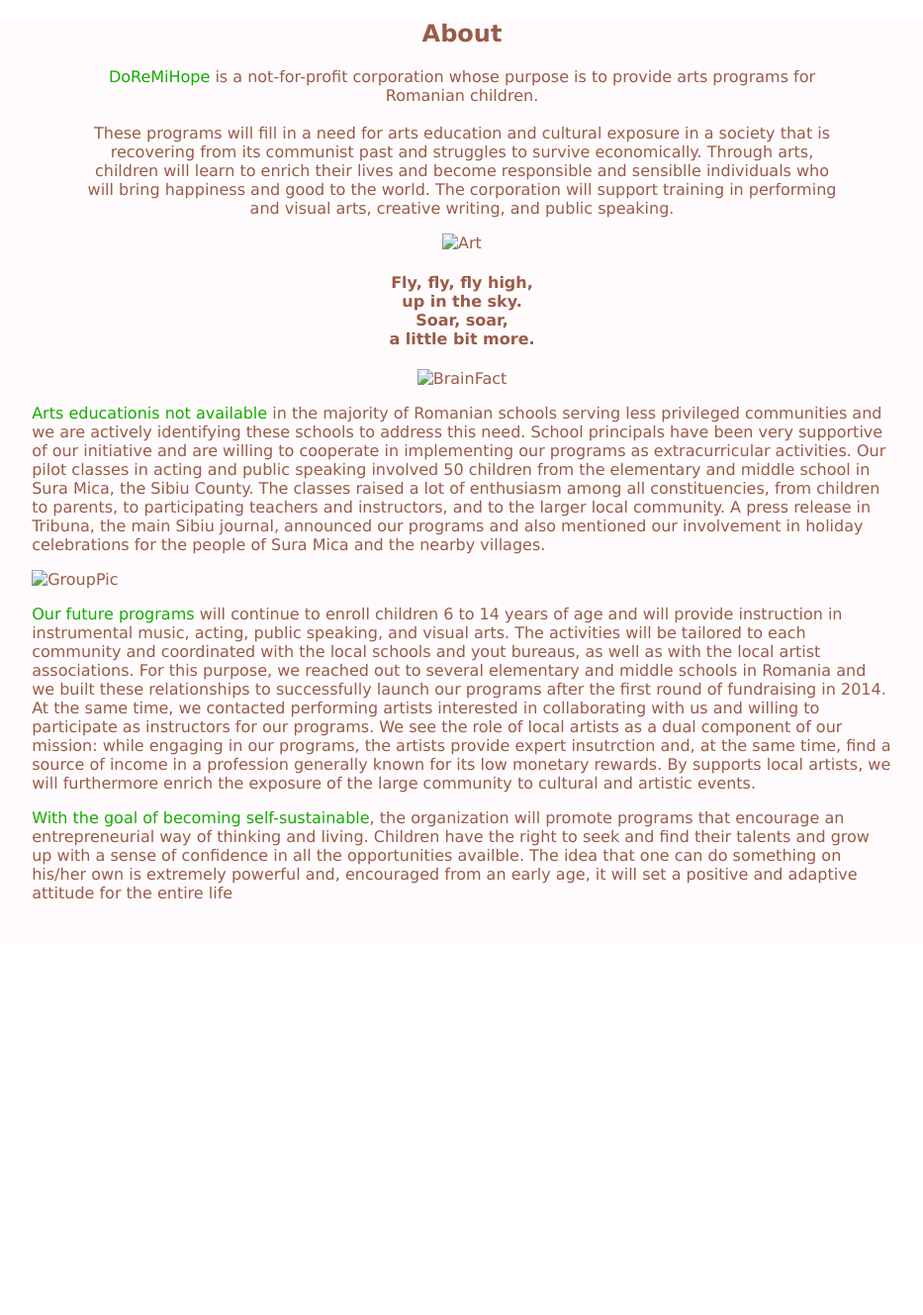
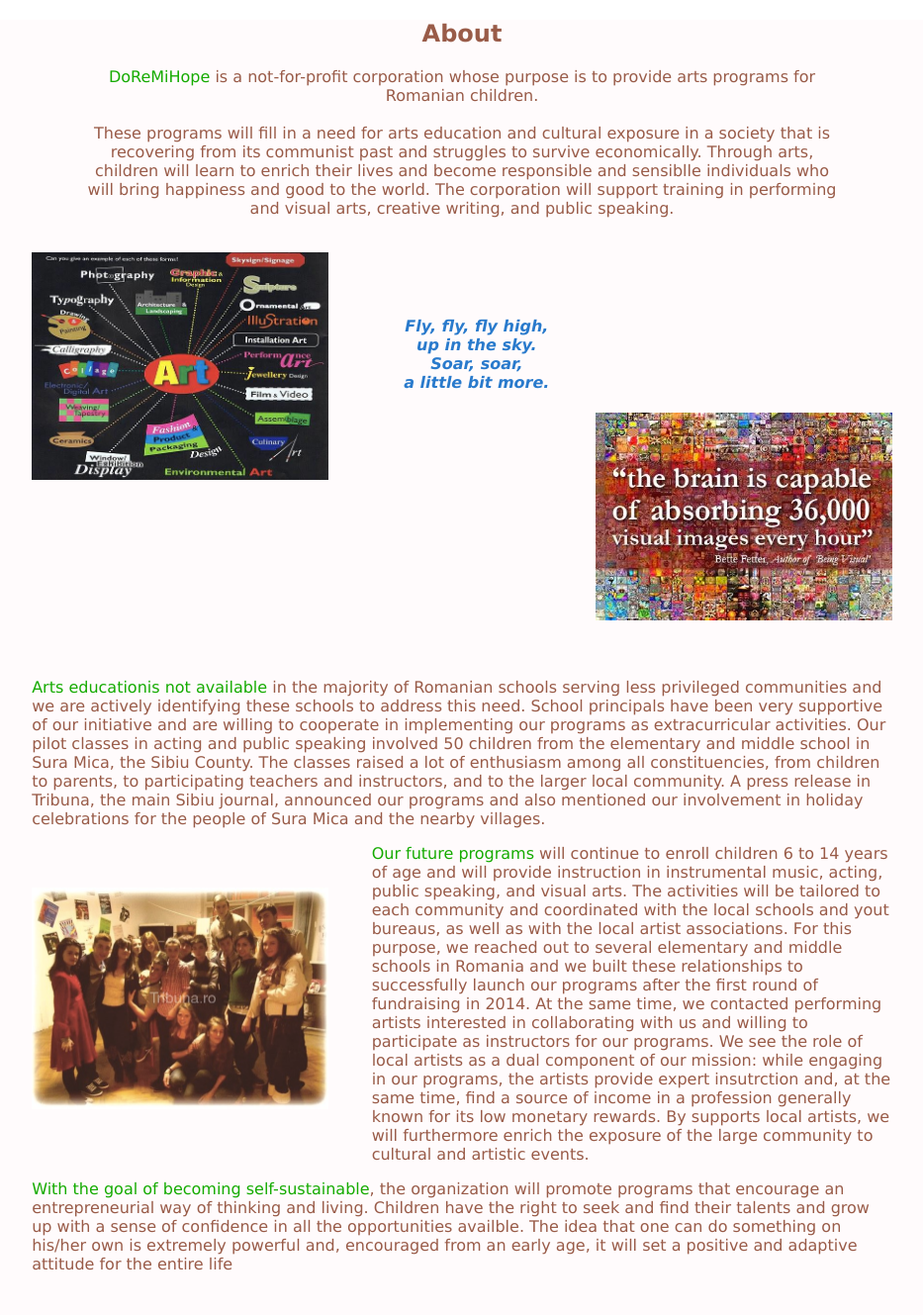
Before and after one commit to juljoseph33/DoReMiHope, a PHP site: page /about.php in a window 1280 px wide. Shown: the part 83-1412 px from the top of the page at 99% size, without its empty margins (173-1106 px from the left). Before the commit the page ends 992 px from the top, so only its background shows below. Run offline with PHP 8.4, Linux system fonts and the light colour scheme.

Commit message:
finished (?) formatting about page
I based this as much as I could on the sketch that we have. It works
well in my browser at full screen, not sure about you guys'.

```diff
--- a/about.php
+++ b/about.php
@@ -16,19 +16,21 @@
 		<p id="aboutIntro">
 			<span class="green">DoReMiHope</span> is a not-for-profit corporation whose purpose is to provide arts programs for Romanian children.<br><br>
 			These programs will fill in a need for arts education and cultural exposure in a society that is recovering from its communist past and struggles to survive economically. Through arts, children will learn to enrich their lives and become responsible and sensiblle individuals who will bring happiness and good to the world. The corporation will support training in performing and visual arts, creative writing, and public speaking.
-		</p>
-		<div id="artPic"><img src="" alt="Art"></div>
+		</p><br>
+		<div id="artPic"><img src="Img/artPic.png" alt="Art"></div>
 		<div id="quote">
-			<h4>Fly, fly, fly high,<br>
+			<h4><em>Fly, fly, fly high,<br>
 				up in the sky.<br>
 				Soar, soar,<br>
-				a little bit more.</h4></div>
-		<div id="brainPic"><img src="" alt="BrainFact"></div>
+				a little bit more.</em></h4>
+		</div>
+		<div id="brainPic"><img src="Img/brainPic.jpg" alt="BrainFact"></div>
+		<br><br>
 		<div id="aboutText">
 			<p>
 				<span class="green">Arts educationis not available</span> in the majority of Romanian schools serving less privileged communities and we are actively identifying these schools to address this need. School principals have been very supportive of our initiative and are willing to cooperate in implementing our programs as extracurricular activities. Our pilot classes in acting and public speaking involved 50 children from the elementary and middle school in Sura Mica, the Sibiu County. The classes raised a lot of enthusiasm among all constituencies, from children to parents, to participating teachers and instructors, and to the larger local community. A press release in Tribuna, the main Sibiu journal, announced our programs and also mentioned our involvement in holiday celebrations for the people of Sura Mica and the nearby villages.
 			</p>
-			<div id="groupPic"><img src="" alt="GroupPic"></div>
+			<div id="groupPic"><img src="Img/groupPic.png" alt="GroupPic"></div>
 			<p>
 				<span class="green">Our future programs</span> will continue to enroll children 6 to 14 years of age and will provide instruction in instrumental music, acting, public speaking, and visual arts. The activities will be tailored to each community and coordinated with the local schools and yout bureaus, as well as with the local artist associations. For this purpose, we reached out to several elementary and middle schools in Romania and we built these relationships to successfully launch our programs after the first round of fundraising in 2014. At the same time, we contacted performing artists interested in collaborating with us and willing to participate as instructors for our programs. We see the role of local artists as a dual component of our mission: while engaging in our programs, the artists provide expert insutrction and, at the same time, find a source of income in a profession generally known for its low monetary rewards. By supports local artists, we will furthermore enrich the exposure of the large community to cultural and artistic events.
 			</p>
--- a/styles/stylesheet.css
+++ b/styles/stylesheet.css
@@ -88,6 +88,7 @@ html, body {
   width: 80%;
   margin-left: auto;
   margin-right: auto;
+  clear: both;
 }
 
 #aboutIntro{
@@ -95,6 +96,39 @@ html, body {
   text-align: center;
   margin-left: auto;
   margin-right: auto;
+}
+
+#artPic, #groupPic {
+  float: left;
+  margin-left: 10%;
+  padding-right: 5%;
+  padding-bottom: 5%;
+}
+#artPic img, #groupPic img {
+  width: 300px;
+}
+
+#quote {
+  margin: auto;
+  float: left;
+  padding-left: 2%;
+  color: #297ACC;
+  margin-top: 4%;
+}
+
+#brainPic {
+  float: right;
+  margin-right: 10%;
+  padding-left: 5%;
+  padding-bottom: 5%;
+}
+#brainPic img {
+  width: 300px;
+}
+
+#groupPic {
+  margin-left: 0%;
+  padding-top: 5%;
 }
 
 #contact h2 {
```
Also changed, not shown: Img/artPic.png (renamed from Img/Screen Shot 2013-10-03 at 3.44.13 PM.png), Img/brainPic.jpg (renamed from Img/36000 images per hour brain power.jpg), Img/groupPic.png (renamed from Img/Screen Shot 2014-01-05 at 7.28.49 PM.png).
